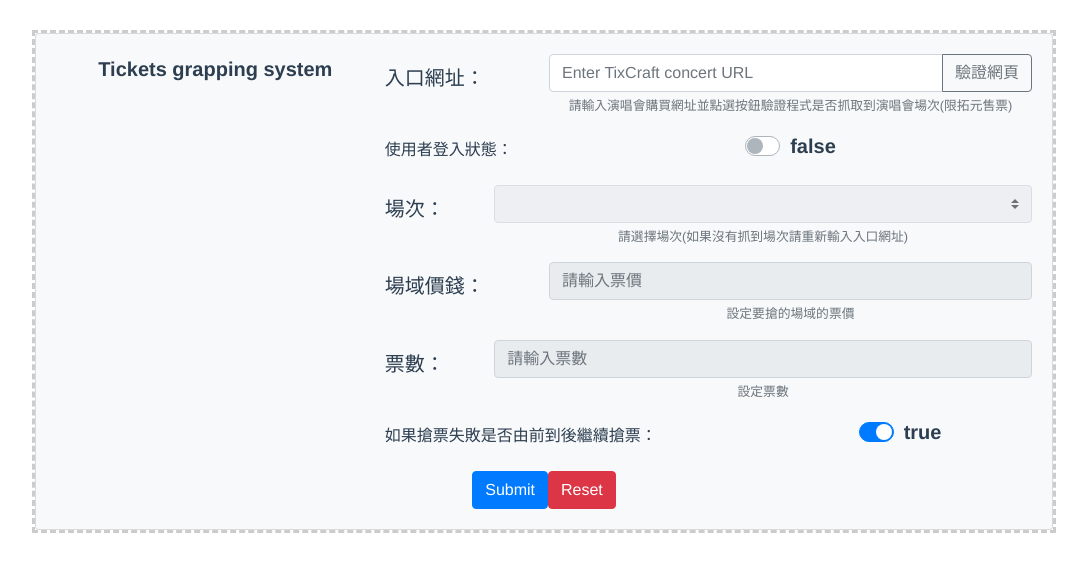
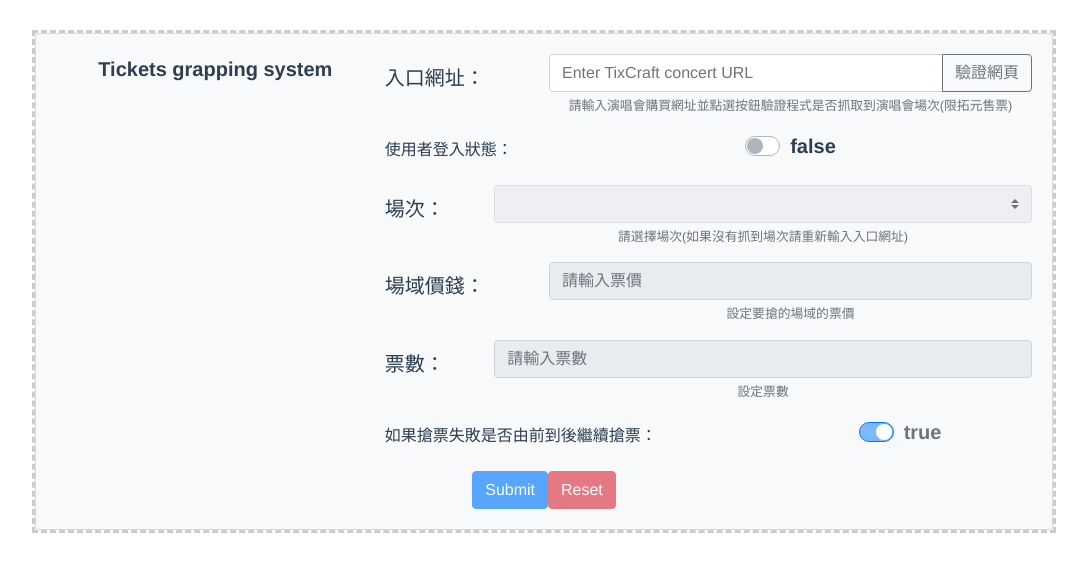
Before and after one commit to dtowstar/flask-vue-crub, a Vue app in the folder client/: page / in a window 1280 px wide. Shown: the top 572 px of the page, without its empty margins (96-1183 px from the left). Built offline with nearby package versions, Linux system fonts and the light colour scheme.

Commit message:
fix diasbled

```diff
--- a/client/src/components/GUI.vue
+++ b/client/src/components/GUI.vue
@@ -108,14 +108,15 @@
               size="lg"
               label-checkbox-sm="left"
               name="fail_retry"
+              :disabled="isDisabled"
               switch
             >
               <b>{{form.fail_retry}}</b>
             </b-form-checkbox>
           </b-form-group>
         </b-form-group>
-        <b-button type="submit" variant="primary" :disabled="disabled">Submit</b-button>
-        <b-button type="reset" variant="danger" :disabled="disabled">Reset</b-button>
+        <b-button type="submit" variant="primary" :disabled="isDisabled">Submit</b-button>
+        <b-button type="reset" variant="danger" :disabled="isDisabled">Reset</b-button>
       </b-card>
     </b-form>
   </div>
```
